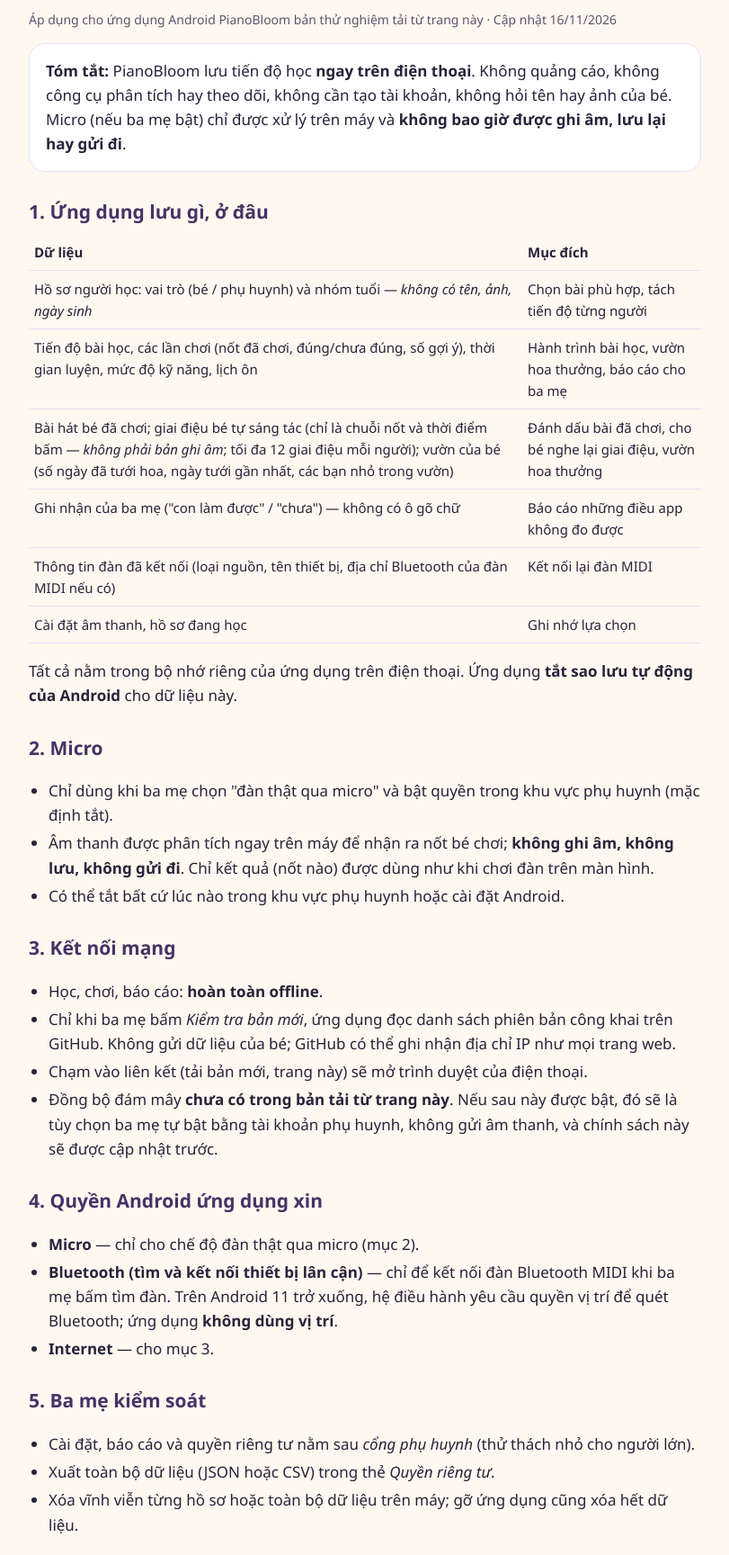
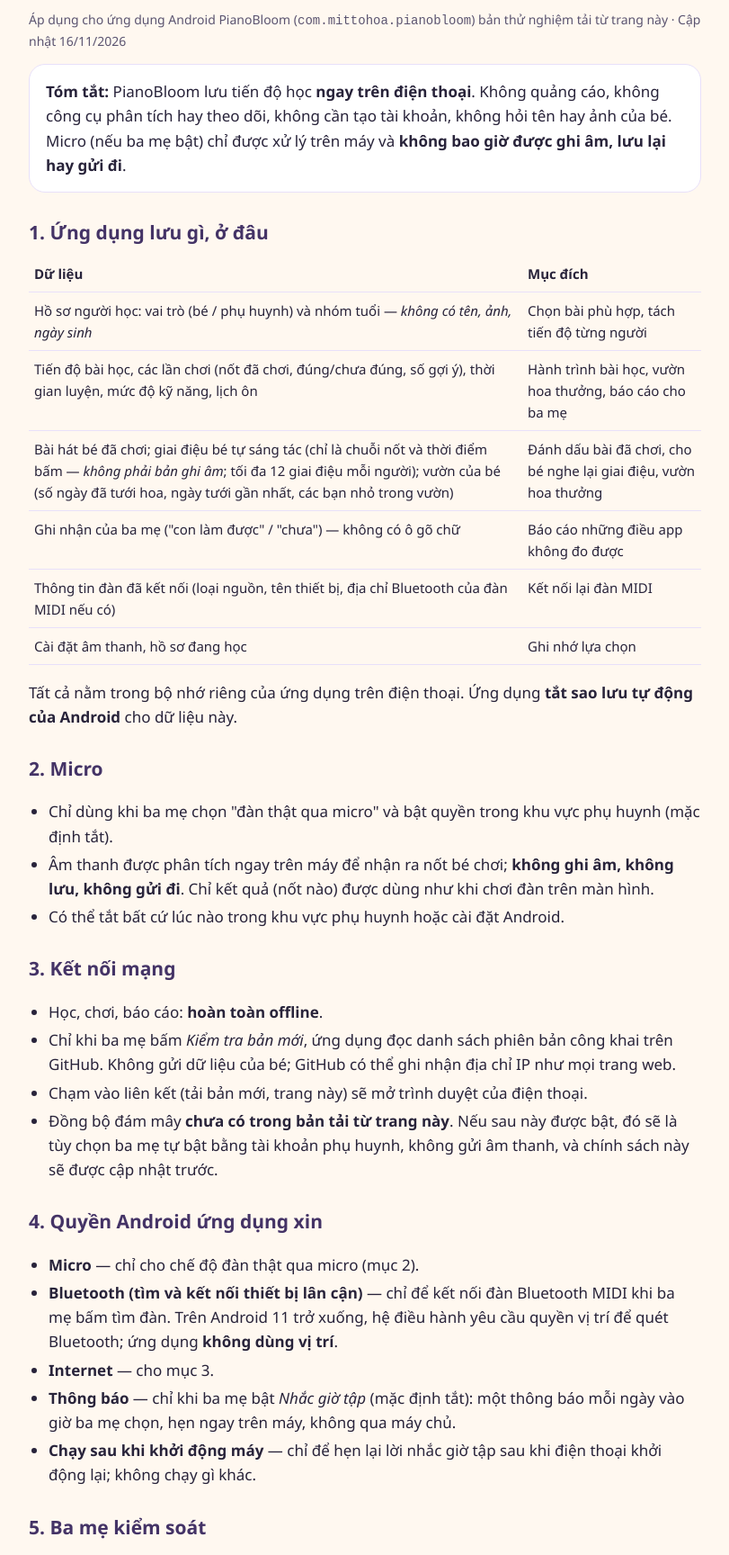
Before and after one commit to mittohoa/pianobloom-download, a plain HTML site: page privacy.html in a window 1280 px wide. Shown: the part 141-1869 px from the top of the page at 90% size, without its empty margins (234-1045 px from the left). Drawn offline with Linux system fonts and the light colour scheme.

Commit message:
0.1.7: new app id note; notification and boot permissions

```diff
--- a/privacy.html
+++ b/privacy.html
@@ -28,7 +28,7 @@
 <div class="wrap">
   <header><img src="icon.png" alt=""><a href="./">← PianoBloom</a></header>
   <h1>Chính sách quyền riêng tư</h1>
-  <p class="meta">Áp dụng cho ứng dụng Android PianoBloom bản thử nghiệm tải từ trang này · Cập nhật 16/11/2026</p>
+  <p class="meta">Áp dụng cho ứng dụng Android PianoBloom (<code>com.mittohoa.pianobloom</code>) bản thử nghiệm tải từ trang này · Cập nhật 16/11/2026</p>
 
   <div class="box">
     <strong>Tóm tắt:</strong> PianoBloom lưu tiến độ học <strong>ngay trên điện thoại</strong>.
@@ -68,6 +68,8 @@
     <li><strong>Micro</strong> — chỉ cho chế độ đàn thật qua micro (mục 2).</li>
     <li><strong>Bluetooth (tìm và kết nối thiết bị lân cận)</strong> — chỉ để kết nối đàn Bluetooth MIDI khi ba mẹ bấm tìm đàn. Trên Android 11 trở xuống, hệ điều hành yêu cầu quyền vị trí để quét Bluetooth; ứng dụng <strong>không dùng vị trí</strong>.</li>
     <li><strong>Internet</strong> — cho mục 3.</li>
+    <li><strong>Thông báo</strong> — chỉ khi ba mẹ bật <em>Nhắc giờ tập</em> (mặc định tắt): một thông báo mỗi ngày vào giờ ba mẹ chọn, hẹn ngay trên máy, không qua máy chủ.</li>
+    <li><strong>Chạy sau khi khởi động máy</strong> — chỉ để hẹn lại lời nhắc giờ tập sau khi điện thoại khởi động lại; không chạy gì khác.</li>
   </ul>
 
   <h2>5. Ba mẹ kiểm soát</h2>
```
Also changed, not shown: index.html (+1 -0 lines).
